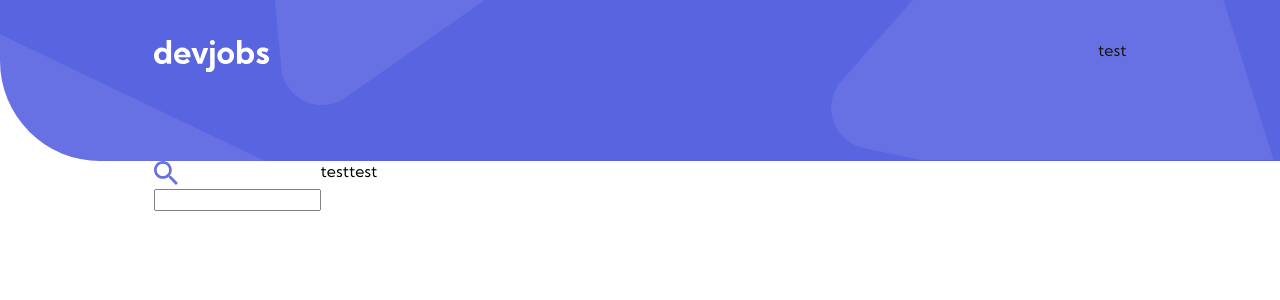
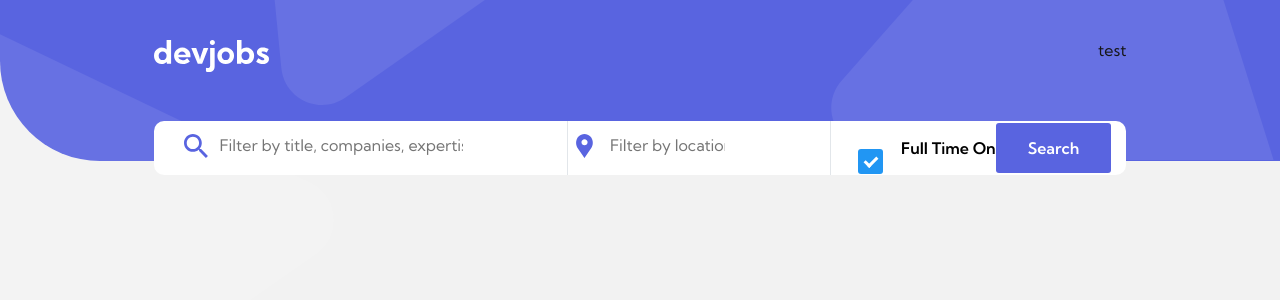
Before and after one commit to DevelopStudios/devjobs-FE, an Angular app: page / in a window 1280 px wide. Shown: the top 300 px of the page. Built offline with nearby package versions, Linux system fonts and the light colour scheme.

Commit message:
Search bar styling

```diff
--- a/src/app/components/search-bar/search-bar.component.html
+++ b/src/app/components/search-bar/search-bar.component.html
@@ -4,13 +4,25 @@
             <img src="assets/search-icon.svg" alt="search-icon">
         </div>
         <div class="form">
-            <input type="text">
+            <input type="text" class="search"  placeholder="Filter by title, companies, expertise…">
         </div>
+        <span class="vl"></span>
     </div>
     <div class="location">
-        test
+        <div class="icon">
+            <img src="assets/location-icon.svg" alt="location-icon">
+        </div>
+        <div class="location-form">
+            <input class="location" type="text"  placeholder="Filter by location…">
+        </div>
+        <span class="vl location"></span>
     </div>
     <div class="toggle">
-        test
+        <label class="t-container">
+            <span class="text">Full Time Only</span>
+            <input type="checkbox" checked="checked">
+            <span class="checkmark"></span>
+        </label>
+        <button class="button">Search</button>
     </div>
 </div>
--- a/src/app/components/search-bar/search-bar.component.scss
+++ b/src/app/components/search-bar/search-bar.component.scss
@@ -1,3 +1,123 @@
 .search-container {
     display: flex;
+    background: #fff;
+    padding: 0 30px;
+    border-radius: 10px;
+    position: relative;
+    top: -40px;
 }
+.search {
+    display: flex;
+    align-items: center;
+    width: 43%;
+}
+.location {
+    display: flex;
+    align-items: center;
+    width: 30%;
+}
+.toggle {
+    display: flex;
+    align-items: center;
+    width: 27%;
+}
+
+
+input[type="text"].search {
+    border: none;
+    margin-left: 10px;
+    margin-bottom:6px;
+    width: 19vw;
+    font-size: 16px;
+    font-weight: 400;
+}
+input[type="text"].location {
+    border: none;
+    margin-left: 15px;
+    margin-bottom:6px;
+    width: 9vw;
+    font-size: 16px;
+    font-weight: 400;
+}
+input:focus-visible {
+    outline: 0;
+}
+input[type="text"]::placeholder {
+    font-size: 16px;
+    font-weight: 400;
+}
+span.vl {
+    width: 1px;
+    background: #6E8098;
+    height: 6.8vh;
+    margin-left: 8vw;
+    opacity: 20%;
+}
+span.vl.location {
+    margin-left: 8vw;
+}
+
+.toggle .t-container input {
+    position: absolute;
+    opacity: 0;
+    cursor: pointer;
+    height: 0;
+    width: 0;
+}
+.checkmark {
+    position: absolute;
+    top: 28px;
+    right: 19vw;
+    height: 25px;
+    width: 25px;
+    border-radius: 3px;
+    background-color: #eee;
+}
+.toggle .t-container:hover input ~ .checkmark {
+    background-color: #ccc;
+}
+.toggle .t-container input:checked ~ .checkmark {
+    background-color: #2196F3;
+}
+.checkmark:after {
+    content: "";
+    position: absolute;
+    display: none;
+}
+.toggle .t-container input:checked ~ .checkmark:after {
+    display: block;
+}
+
+.toggle .t-container .checkmark:after {
+    left: 9px;
+    top: 5px;
+    width: 5px;
+    height: 10px;
+    border: solid white;
+    border-width: 0 3px 3px 0;
+    -webkit-transform: rotate(45deg);
+    -ms-transform: rotate(45deg);
+    transform: rotate(45deg);
+  }
+
+  .toggle span.text {
+    font-size: 16px;
+    font-weight: 600;
+    margin-left: 51px;
+}
+.button {
+    background-color: #5964E0;
+    border: none;
+    color: white;
+    padding: 15px 32px;
+    text-align: center;
+    text-decoration: none;
+    display: inline-block;
+    font-size: 16px;
+    font-weight: 600;
+    margin: 4px 2px;
+    cursor: pointer;
+    border-radius: 3px;
+    position: absolute;
+    right: 13px;
+  }
--- a/src/styles.scss
+++ b/src/styles.scss
@@ -9,6 +9,7 @@
 
 body {
     margin: 0;
+    background: #F2F2F2;
 }
 
 .container {
```
Also changed, not shown: src/assets/location-icon.svg (added).
